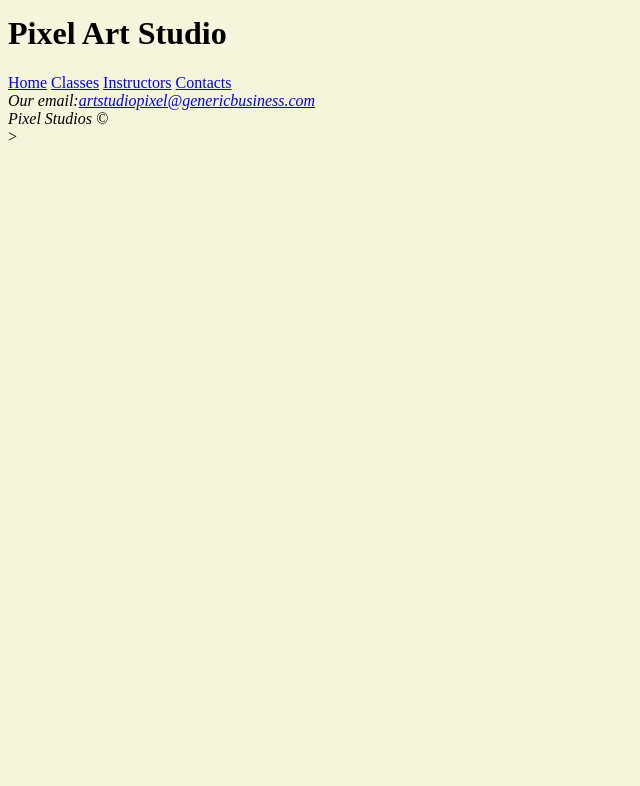
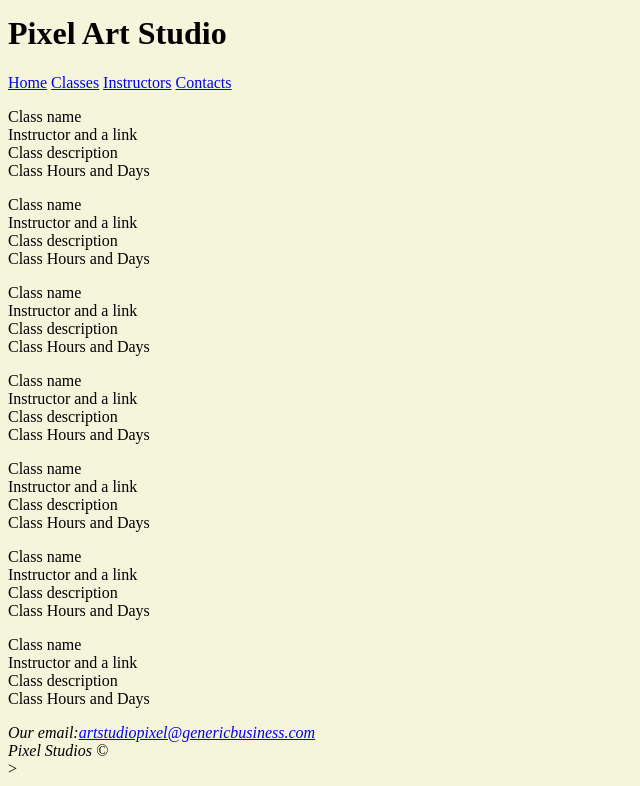
Before and after one commit to VitaePrimus/IT2320-VitaliyVuychych-Fall2021, a plain HTML site: page Lab 1/Art Studio Website/classes.html in a window 1280 px wide. Shown: the part 114-900 px from the top of the page, without its empty margins (0-640 px from the left). Before the commit the page ends 800 px from the top, so only its background shows below. Drawn offline with Linux system fonts and the light colour scheme.

Commit message:
Updated classes and instructors

```diff
--- a/Lab 1/Art Studio Website/classes.html
+++ b/Lab 1/Art Studio Website/classes.html
@@ -24,6 +24,65 @@
         </nav>
 
         <main>
+            <div>
+                <section class="class">
+                    <p>
+                        Class name
+                        <br>Instructor and a link
+                        <br>Class description
+                        <br>Class Hours and Days
+                    </p>
+                </section>
+                <p>
+                    Class name
+                    <br>Instructor and a link
+                    <br>Class description
+                    <br>Class Hours and Days
+                </p>
+                <section class="class">
+                    <p>
+                        Class name
+                        <br>Instructor and a link
+                        <br>Class description
+                        <br>Class Hours and Days
+                    </p>
+                </section>
+                <section class="class">
+                    <p>
+                        Class name
+                        <br>Instructor and a link
+                        <br>Class description
+                        <br>Class Hours and Days
+                    </p>
+                </section>
+                <section class="class">
+                    <p>
+                        Class name
+                        <br>Instructor and a link
+                        <br>Class description
+                        <br>Class Hours and Days
+                    </p>
+                </section>
+                <section class="class">
+                    <p>
+                        Class name
+                        <br>Instructor and a link
+                        <br>Class description
+                        <br>Class Hours and Days
+                    </p>
+                </section>
+                <section class="class">
+                    <p>
+                        Class name
+                        <br>Instructor and a link
+                        <br>Class description
+                        <br>Class Hours and Days
+                    </p>
+                </section>
+                <section class="class">
+
+                </section>
+            </div>
         </main>
 
         <aside>
```
Also changed, not shown: Lab 1/Art Studio Website/instructors.html (+37 -0 lines).
